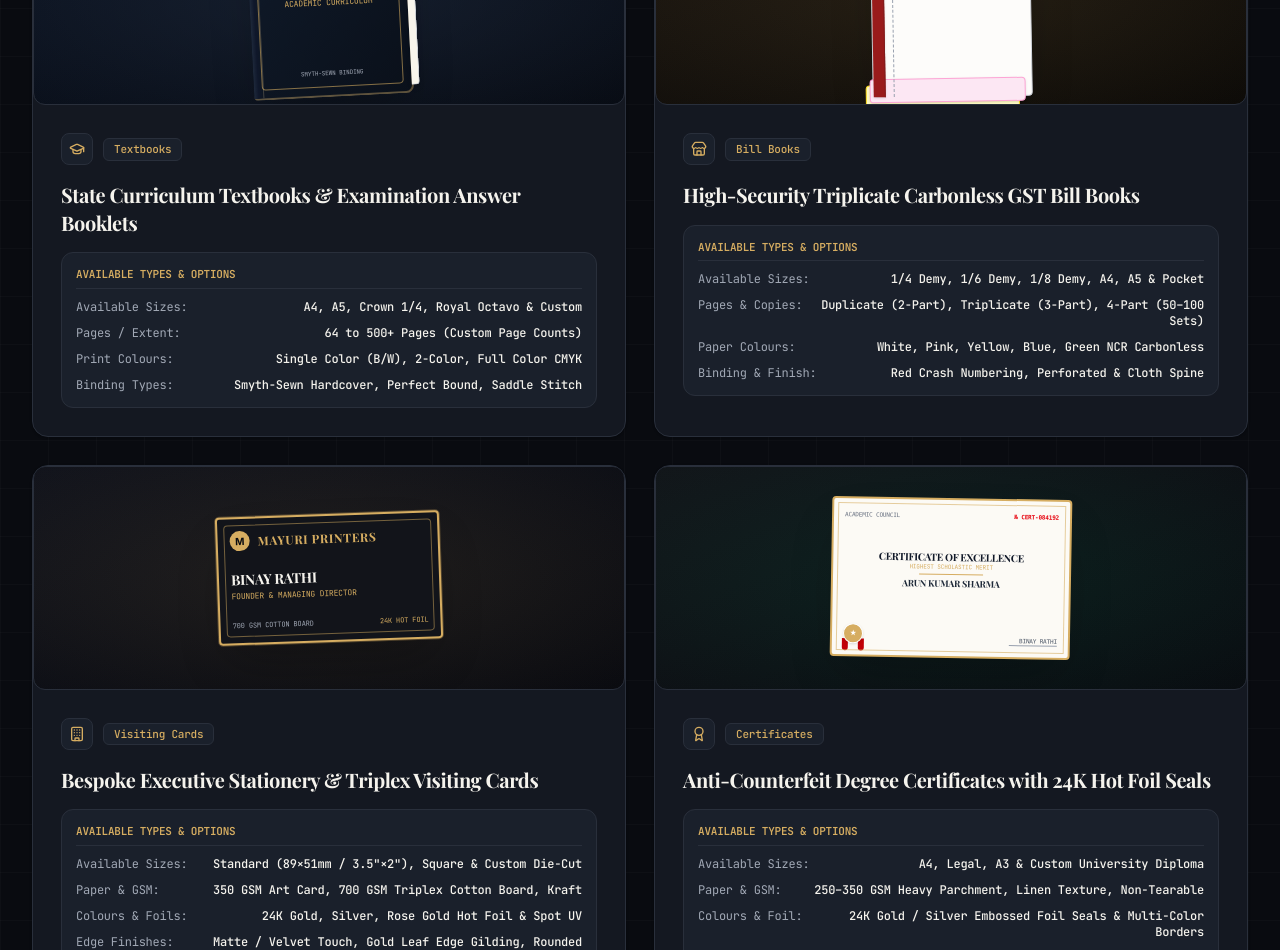
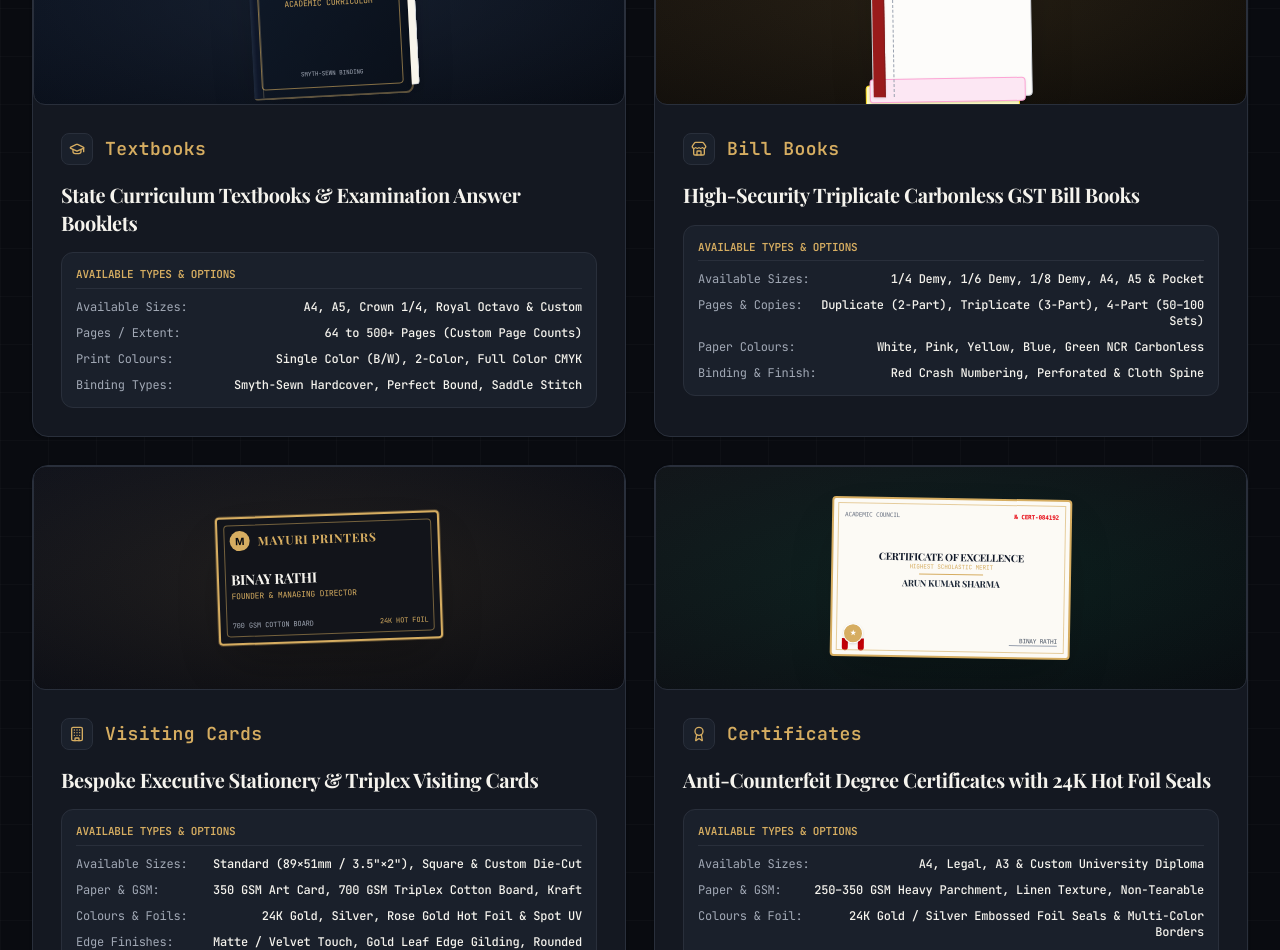
Before and after one commit to Mayank-Rathi-create/Mayuri-printers, a React (Vite) app: page / in a window 1280 px wide. Shown: the part 1000-1950 px from the top of the page. Built offline with nearby package versions, Linux system fonts and the light colour scheme; a web font is replaced by a local one.

Commit message:
Remove box from product name and increase font size to bold text-lg

```diff
--- a/src/components/ui/PortfolioSection.tsx
+++ b/src/components/ui/PortfolioSection.tsx
@@ -236,11 +236,11 @@ export const PortfolioSection: React.FC<PortfolioSectionProps> = () => {
               {/* Case Details */}
               <div className="p-6 lg:p-7 flex-1 flex flex-col justify-between">
                 <div>
-                  <div className="flex items-center gap-2.5 mb-4">
-                    <div className="w-8 h-8 rounded-lg bg-[#1A202B] text-[#D6AD61] flex items-center justify-center border border-[#292F3B]">
+                  <div className="flex items-center gap-3 mb-4">
+                    <div className="w-8 h-8 rounded-lg bg-[#1A202B] text-[#D6AD61] flex items-center justify-center border border-[#292F3B] shrink-0">
                       <Icon className="w-4 h-4" />
                     </div>
-                    <span className="text-[11px] font-technical px-2.5 py-0.5 rounded-md bg-[#1A202B] text-[#D6AD61] border border-[#292F3B] font-medium">
+                    <span className="text-base sm:text-lg font-technical font-bold text-[#D6AD61] tracking-wide">
                       {item.productName}
                     </span>
                   </div>
```
